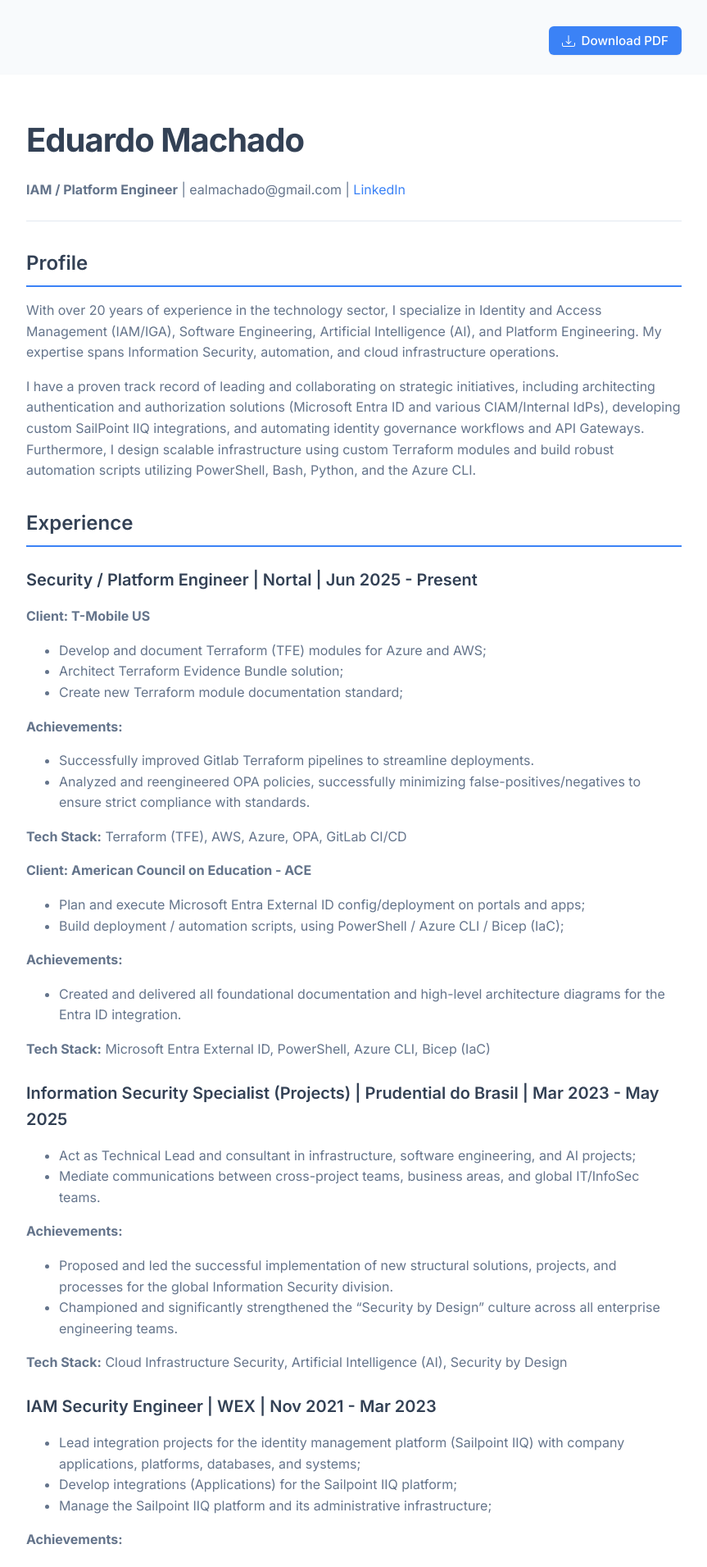
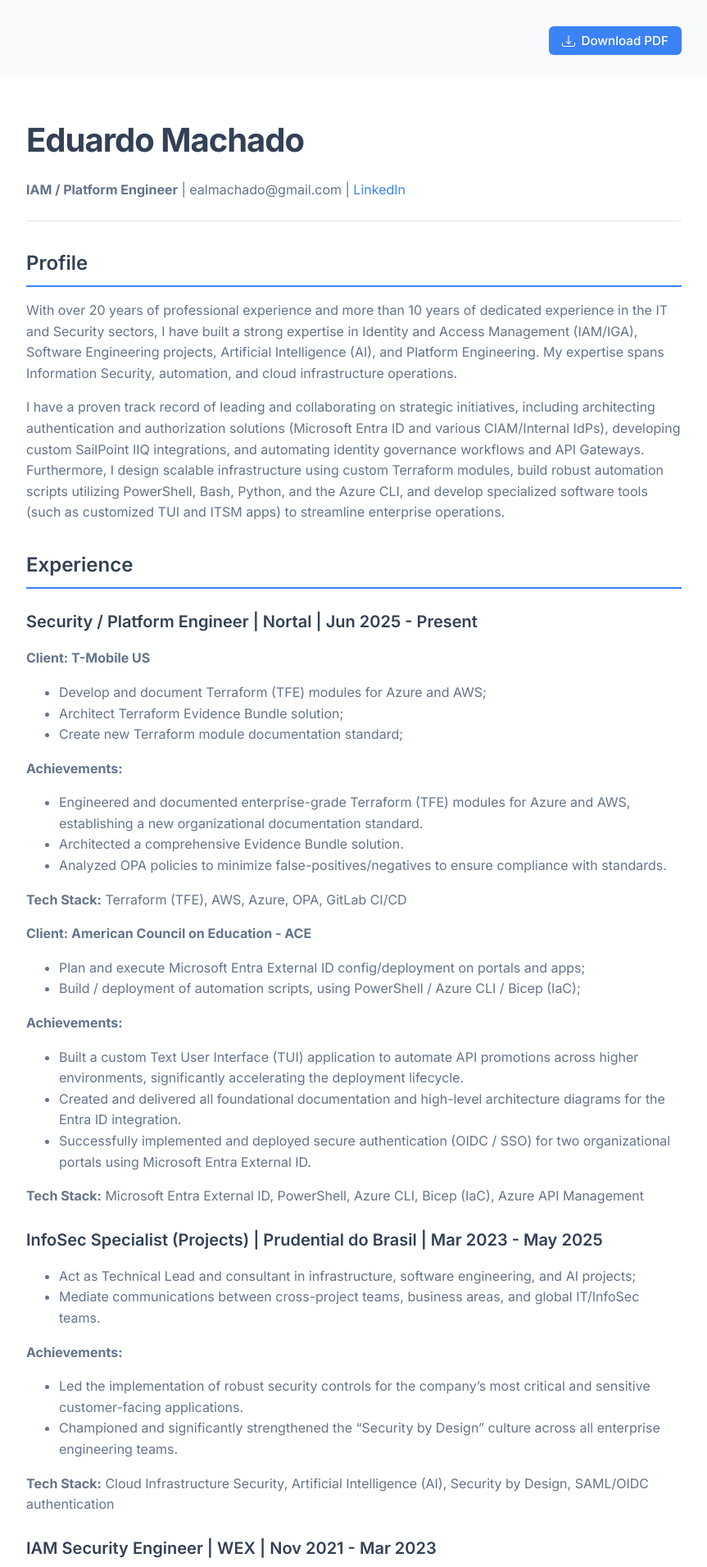
Before and after one commit to ealmachado-eng/cv, a Jekyll site: the page built from index.md, in a window 1280 px wide. Shown: the top 1911 px of the page at 82% size, without its empty margins (208-1071 px from the left). Built offline with Jekyll 4.4.1, drawn with Linux system fonts in a browser that asks for light colours; some of the changed text lies outside the part shown.

Commit message:
feat[cv]-Updated whole cv structure - text, form and pdf

```diff
--- a/assets/css/style.css
+++ b/assets/css/style.css
@@ -121,15 +121,15 @@ em {
 
 /* PDF Generation Overrides (Shrinks content to fit fewer pages) */
 .pdf-generating {
-    font-size: 13px !important;
-    line-height: 1.3 !important;
+    font-size: 10px !important;
+    line-height: 1.2 !important;
 }
-.pdf-generating h1 { font-size: 1.8rem !important; margin-bottom: 0.2rem !important; }
-.pdf-generating h2 { font-size: 1.2rem !important; margin-top: 1rem !important; margin-bottom: 0.5rem !important; padding-bottom: 0.2rem !important; }
-.pdf-generating h3 { font-size: 1.05rem !important; margin-top: 0.8rem !important; margin-bottom: 0.1rem !important; }
-.pdf-generating p, .pdf-generating li { margin-bottom: 0.2rem !important; }
-.pdf-generating hr { margin: 0.8rem 0 !important; }
-.pdf-generating em { font-size: 0.85rem !important; margin-bottom: 0.2rem !important; }
+.pdf-generating h1 { font-size: 1.5rem !important; margin-bottom: 0.1rem !important; }
+.pdf-generating h2 { font-size: 1.1rem !important; margin-top: 0.5rem !important; margin-bottom: 0.2rem !important; padding-bottom: 0.1rem !important; }
+.pdf-generating h3 { font-size: 0.95rem !important; margin-top: 0.4rem !important; margin-bottom: 0 !important; }
+.pdf-generating p, .pdf-generating li { margin-bottom: 0.1rem !important; }
+.pdf-generating hr { margin: 0.4rem 0 !important; }
+.pdf-generating em { font-size: 0.8rem !important; margin-bottom: 0.1rem !important; }
 
 /* Print Styles - crucial for browser printing */
 @media print {
--- a/assets/js/pdf.js
+++ b/assets/js/pdf.js
@@ -6,7 +6,7 @@ document.addEventListener("DOMContentLoaded", function () {
             // Options for the PDF generation
             const opt = {
                 margin:       [5, 5, 5, 5], // Thinner margins in mm [top, left, bottom, right]
-                filename:     'my-cv.pdf',
+                filename:     'Eduardo_Machado_CV.pdf',
                 image:        { type: 'jpeg', quality: 0.98 },
                 html2canvas:  { scale: 2, useCORS: true },
                 jsPDF:        { unit: 'mm', format: 'a4', orientation: 'portrait' }
--- a/index.md
+++ b/index.md
@@ -8,9 +8,9 @@ layout: default
 ---
 
 ## Profile
-With over 20 years of experience in the technology sector, I specialize in Identity and Access Management (IAM/IGA), Software Engineering, Artificial Intelligence (AI), and Platform Engineering. My expertise spans Information Security, automation, and cloud infrastructure operations.
+With over 20 years of professional experience and more than 10 years of dedicated experience in the IT and Security sectors, I have built a strong expertise in Identity and Access Management (IAM/IGA), Software Engineering projects, Artificial Intelligence (AI), and Platform Engineering. My expertise spans Information Security, automation, and cloud infrastructure operations.
 
-I have a proven track record of leading and collaborating on strategic initiatives, including architecting authentication and authorization solutions (Microsoft Entra ID and various CIAM/Internal IdPs), developing custom SailPoint IIQ integrations, and automating identity governance workflows and API Gateways. Furthermore, I design scalable infrastructure using custom Terraform modules and build robust automation scripts utilizing PowerShell, Bash, Python, and the Azure CLI.
+I have a proven track record of leading and collaborating on strategic initiatives, including architecting authentication and authorization solutions (Microsoft Entra ID and various CIAM/Internal IdPs), developing custom SailPoint IIQ integrations, and automating identity governance workflows and API Gateways. Furthermore, I design scalable infrastructure using custom Terraform modules, build robust automation scripts utilizing PowerShell, Bash, Python, and the Azure CLI, and develop specialized software tools (such as customized TUI and ITSM apps) to streamline enterprise operations.
 
 ## Experience
 
@@ -22,41 +22,47 @@ I have a proven track record of leading and collaborating on strategic initiativ
 - Create new Terraform module documentation standard;
 
 **Achievements:**
-- Successfully improved Gitlab Terraform pipelines to streamline deployments.
-- Analyzed and reengineered OPA policies, successfully minimizing false-positives/negatives to ensure strict compliance with standards.
+- Engineered and documented enterprise-grade Terraform (TFE) modules for Azure and AWS, establishing a new organizational documentation standard.
+- Architected a comprehensive Evidence Bundle solution.
+- Analyzed OPA policies to minimize false-positives/negatives to ensure compliance with standards.
 
 **Tech Stack:** Terraform (TFE), AWS, Azure, OPA, GitLab CI/CD
 
 **Client: American Council on Education - ACE**
 - Plan and execute Microsoft Entra External ID config/deployment on portals and apps;
-- Build deployment / automation scripts, using PowerShell / Azure CLI / Bicep (IaC);
+- Build / deployment of automation scripts, using PowerShell / Azure CLI / Bicep (IaC);
 
 **Achievements:**
+- Built a custom Text User Interface (TUI) application to automate API promotions across higher environments, significantly accelerating the deployment lifecycle.
 - Created and delivered all foundational documentation and high-level architecture diagrams for the Entra ID integration.
+- Successfully implemented and deployed secure authentication (OIDC / SSO) for two organizational portals using Microsoft Entra External ID.
 
-**Tech Stack:** Microsoft Entra External ID, PowerShell, Azure CLI, Bicep (IaC)
+**Tech Stack:** Microsoft Entra External ID, PowerShell, Azure CLI, Bicep (IaC), Azure API Management
 
-### Information Security Specialist (Projects) | Prudential do Brasil | Mar 2023 - May 2025
+### InfoSec Specialist (Projects) | Prudential do Brasil | Mar 2023 - May 2025
 
 - Act as Technical Lead and consultant in infrastructure, software engineering, and AI projects;
 - Mediate communications between cross-project teams, business areas, and global IT/InfoSec teams.
 
 **Achievements:**
-- Proposed and led the successful implementation of new structural solutions, projects, and processes for the global Information Security division.
+- Led the implementation of robust security controls for the company's most critical and sensitive customer-facing applications.
 - Championed and significantly strengthened the "Security by Design" culture across all enterprise engineering teams.
 
-**Tech Stack:** Cloud Infrastructure Security, Artificial Intelligence (AI), Security by Design
+**Tech Stack:** Cloud Infrastructure Security, Artificial Intelligence (AI), Security by Design, SAML/OIDC authentication
 
 ### IAM Security Engineer | WEX | Nov 2021 - Mar 2023
 
-- Lead integration projects for the identity management platform (Sailpoint IIQ) with company applications, platforms, databases, and systems;
+- Technical Lead for integration projects of the identity governance platform (Sailpoint IIQ) with company applications, platforms, databases, APIs and systems;
 - Develop integrations (Applications) for the Sailpoint IIQ platform;
-- Manage the Sailpoint IIQ platform and its administrative infrastructure;
+- Manage the Sailpoint IIQ platform and its infrastructure;
 
 **Achievements:**
-- Designed and proposed major new solutions, architectures, and tools that measurably increased enterprise security levels and IAM efficiency.
+- Led the technical integration of the SailPoint IIQ identity governance platform across enterprise applications, databases, APIs and systems, establishing a unified identity framework.
+- Developed custom IIQ integrations and successfully managed the platform's core infrastructure to ensure scalable and secure identity lifecycle operations.
 
 **Tech Stack:** SailPoint IIQ (IGA), Identity and Access Management (IAM), Systems Integration
+
+<div class="html2pdf__page-break" style="page-break-before: always;"></div>
 
 ### Information Security Specialist | ESSOR Seguros S.A. | Jun 2021 - Nov 2021
 
@@ -67,6 +73,7 @@ I have a proven track record of leading and collaborating on strategic initiativ
 
 **Achievements:**
 - Developed and implemented company-wide security policies and standards, successfully disseminating a strong security mindset across all departments.
+- Deployed CrowdStrike EDR across all enterprise servers, significantly enhancing threat detection and overall endpoint security posture.
 
 **Tech Stack:** AppSec, Security Governance, Vulnerability Management, Risk Analysis, Compliance
 
@@ -111,20 +118,26 @@ I have a proven track record of leading and collaborating on strategic initiativ
 - Led the company's Corporate University as substitute rector, overseeing broad organizational education.
 - Successfully implemented and managed HR performance indicators and projects to standardize operations across the Eletrobras System.
 
-### Process Analyst | Eletrobras | Oct 2002 - Jun 2006
+### Business Process Analyst | Eletrobras | Oct 2002 - Jun 2006
 
 - Map and analyze processes, as well as controls required by Sarbanes-Oxley (SOX);
 
 **Achievements:**
 - Developed, maintained, and operationalized core company standards and compliance procedures.
 
+<div class="html2pdf__page-break" style="page-break-before: always;"></div>
+
 ### Information Security and Standards Analyst | Losango | Sep 2000 - Oct 2002
 
-- Develop and maintain the custom IAM service management application;
+- Develop and maintain custom IAM service management applications;
+- Design and implement tools to organize and streamline the IAM ticket queue.
 
 **Achievements:**
+- Built and successfully deployed a custom "Mini ITSM" platform to organize the IAM ticket queue, significantly accelerating request resolution and improving operational efficiency.
 - Designed and executed strategic action plans that successfully improved the organization's information security processes.
 - Authored and maintained fundamental company security standards and procedures.
+
+<div style="height: 20px;"></div>
 
 ## Education
 
@@ -132,11 +145,13 @@ I have a proven track record of leading and collaborating on strategic initiativ
 
 ### Bachelor's Degree in Business Administration - PUC-Rio
 
+<div style="height: 20px;"></div>
+
 ## Skills
 - **Identity & Access Management (IAM):** Microsoft Entra ID, Entra External ID (CIAM), SailPoint IIQ (IGA), SSO, OIDC, OAuth2, SAML, RBAC, ABAC, PAM
-- **Security & Governance:** AppSec, Security by Design, Risk Analysis, Endpoint Security, Policies, Standards
+- **Security & Governance:** AppSec, Security by Design, Risk Analysis, Endpoint Security (CrowdStrike EDR), Policies, Standards, OPA
 - **Cloud & Infrastructure:** Terraform, AWS, Azure, Azure CLI, AWS CLI, Bicep (IaC)
-- **APIs & Integrations:** REST, SCIM, GraphQL
-- **DevOps & Tools:** Git, GitLab CI/CD, Github CI/CD
+- **APIs & Integrations:** REST, SCIM, GraphQL, Azure API Management
+- **DevOps & Tools:** Git, GitLab CI/CD, Github CI/CD, ITSM Platforms
 - **Programming & Scripting:** PowerShell, Python, Bash, SQL and other languages such as C# and Java
 - **Data & Analytics:** Advanced Excel, SQL Server, Power BI, Power Query, Data Engineering
```
Also changed, not shown: other parts of index.md (+2 -2 lines), 3 other files.
